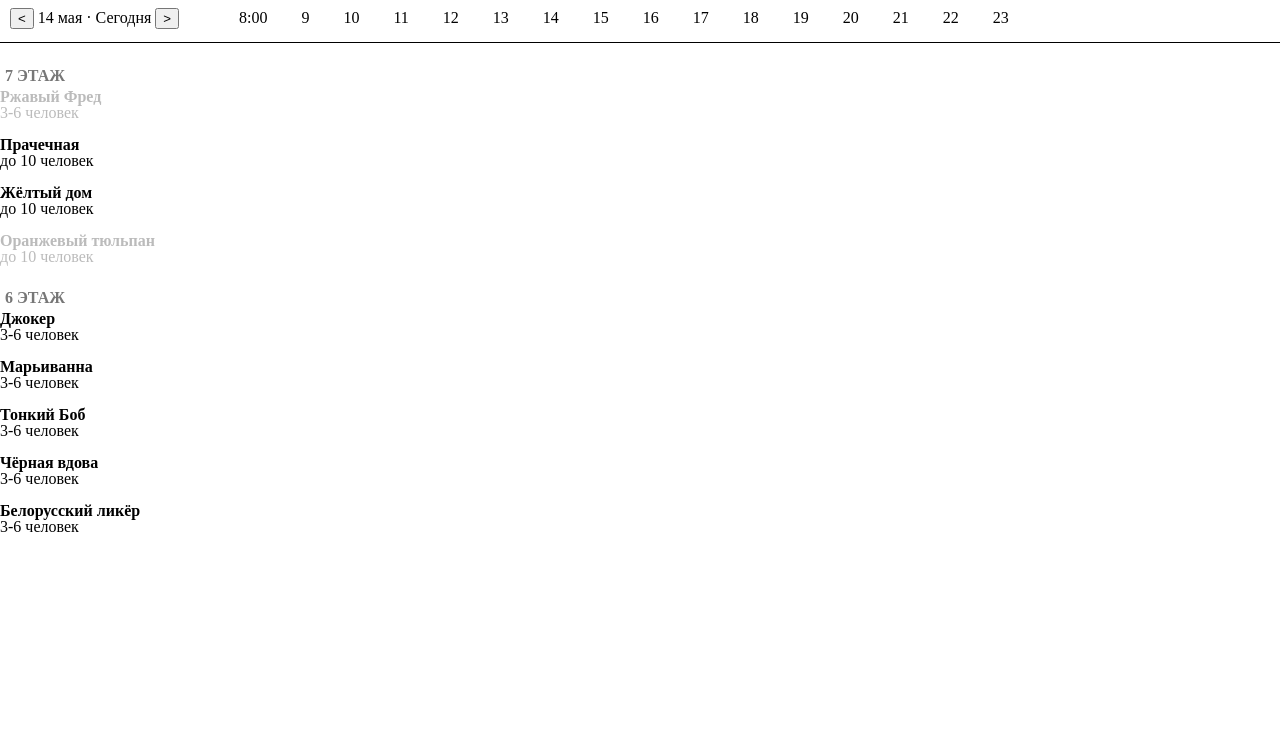
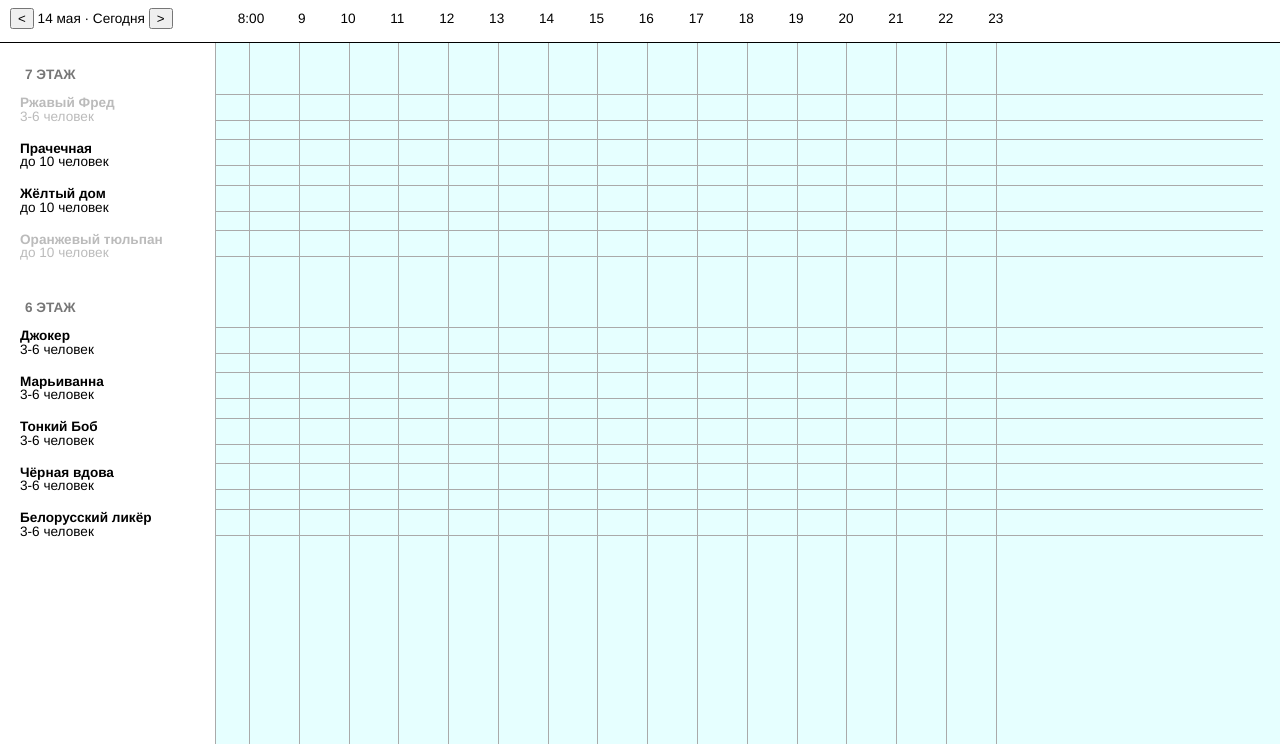
Before and after one commit to maksimn/shri2018, a plain HTML site: page web-design/meetingRooms.html in a window 1280 px wide. Shown: the part 56-800 px from the top of the page. Drawn offline with Linux system fonts and the light colour scheme.

Commit message:
basic timetable grid

```diff
--- a/web-design/meetingRooms.css
+++ b/web-design/meetingRooms.css
@@ -77,17 +77,25 @@ table {
 
 .meeting-room-list__hour {
     display: inline-block;
-    padding: 0 15px;
+    padding: 0 15px 0 16px;
+}
+
+.meeting-room-list__hour-first {
+    padding: 0 14px 0 14px;
 }
 
 .meeting-room-list__floor {
     font-weight: 700;
     color: #777;
-    margin: 25px 5px 5px;
+    margin: 25px 5px 12px;
+    padding-left: 20px;
 }
 
 .meeting-room-list__room {
+    display: inline-block;
+    padding-left: 20px;
     margin-bottom: 16px;
+    width: 192px;
 }
 
 .meeting-room-list__room_busy {
@@ -97,3 +105,41 @@ table {
 .meeting-room-list__room-name {
     font-weight: 700;
 }
+
+.meeting-timetable-grid {
+    position: absolute;
+    top: 98px;
+    left: 215px;
+    min-height: calc(100vh - 98px);
+    border-left: 1px solid #aaa;
+    background-color: #e6ffff;
+    z-index: -1;
+}
+
+.meeting-timetable-column {
+    border-right: 1px solid #aaa;
+    display: inline-block;
+    min-height: calc(100vh - 98px);
+    width: 45px;
+}
+
+.meeting-timetable-column:first-child {
+    width: 33px;
+}
+
+.meeting-timetable-column:last-child {
+    width: calc(100vw - 1000px);
+}
+
+.meeting-room-list__room-timetable {
+    display: inline-block;
+    min-width: calc(100vw - 233px);
+    height: 25px;
+    border-top: 1px solid #aaa;
+    border-bottom: 1px solid #aaa;
+}
+
+body {
+    font-family: Helvetica, Verdana, sans-serif;
+    font-size: .85em;
+}
--- a/web-design/meetingRooms.html
+++ b/web-design/meetingRooms.html
@@ -22,7 +22,7 @@
             14 мая &middot; Сегодня
             <button>&gt;</button>
         </div>
-        <div class="meeting-room-list__hour">8:00</div>
+        <div class="meeting-room-list__hour meeting-room-list__hour-first">8:00</div>
         <div class="meeting-room-list__hour">9</div>
         <div class="meeting-room-list__hour">10</div>
         <div class="meeting-room-list__hour">11</div>
@@ -45,48 +45,104 @@
             7 ЭТАЖ
         </div>
 
+        <div class="meeting-room-list__room-wrapper">
             <div class="meeting-room-list__room meeting-room-list__room_busy">
                 <div class="meeting-room-list__room-name">Ржавый Фред</div>
                 <div>3-6 человек</div>
             </div>
+            <div class="meeting-room-list__room-timetable">
+            </div>
+        </div>
+
+        <div class="meeting-room-list__room-wrapper">
             <div class="meeting-room-list__room">
                 <div class="meeting-room-list__room-name">Прачечная</div>
                 <div>до 10 человек</div>
             </div>
+            <div class="meeting-room-list__room-timetable">
+            </div>
+        </div>
+        <div class="meeting-room-list__room-wrapper">
             <div class="meeting-room-list__room">
                 <div class="meeting-room-list__room-name">Жёлтый дом</div>
                 <div>до 10 человек</div>
             </div>
+            <div class="meeting-room-list__room-timetable">
+            </div>
+        </div>
+        <div class="meeting-room-list__room-wrapper">
             <div class="meeting-room-list__room meeting-room-list__room_busy">
                 <div class="meeting-room-list__room-name">Оранжевый тюльпан</div>
                 <div>до 10 человек</div>
+            </div>
+            <div class="meeting-room-list__room-timetable">
+            </div>
         </div>
 
         <div class="meeting-room-list__floor">
             6 ЭТАЖ
         </div>
 
+        <div class="meeting-room-list__room-wrapper">
             <div class="meeting-room-list__room">
                 <div class="meeting-room-list__room-name">Джокер</div>
                 <div>3-6 человек</div>
             </div>
+            <div class="meeting-room-list__room-timetable">
+            </div>
+        </div>
+        <div class="meeting-room-list__room-wrapper">
             <div class="meeting-room-list__room">
                 <div class="meeting-room-list__room-name">Марьиванна</div>
                 <div>3-6 человек</div>
             </div>
+            <div class="meeting-room-list__room-timetable">
+            </div>
+        </div>
+        <div class="meeting-room-list__room-wrapper">
             <div class="meeting-room-list__room">
                 <div class="meeting-room-list__room-name">Тонкий Боб</div>
                 <div>3-6 человек</div>
             </div>
+            <div class="meeting-room-list__room-timetable">
+            </div>
+        </div>
+        <div class="meeting-room-list__room-wrapper">
             <div class="meeting-room-list__room">
                 <div class="meeting-room-list__room-name">Чёрная вдова</div>
                 <div>3-6 человек</div>
             </div>
+            <div class="meeting-room-list__room-timetable">
+            </div>
+        </div>
+        <div class="meeting-room-list__room-wrapper">
             <div class="meeting-room-list__room">
                 <div class="meeting-room-list__room-name">Белорусский ликёр</div>
                 <div>3-6 человек</div>
             </div>
+            <div class="meeting-room-list__room-timetable">
+            </div>
+        </div>
+    </div>
 
+    <div class="meeting-timetable-grid">
+        <div class="meeting-timetable-column"></div>
+        <div class="meeting-timetable-column"></div>
+        <div class="meeting-timetable-column"></div>
+        <div class="meeting-timetable-column"></div>
+        <div class="meeting-timetable-column"></div>
+        <div class="meeting-timetable-column"></div>
+        <div class="meeting-timetable-column"></div>
+        <div class="meeting-timetable-column"></div>
+        <div class="meeting-timetable-column"></div>
+        <div class="meeting-timetable-column"></div>
+        <div class="meeting-timetable-column"></div>
+        <div class="meeting-timetable-column"></div>
+        <div class="meeting-timetable-column"></div>
+        <div class="meeting-timetable-column"></div>
+        <div class="meeting-timetable-column"></div>
+        <div class="meeting-timetable-column"></div>
+        <div class="meeting-timetable-column"></div>
     </div>
 
 </body>
```
Lines whose indentation alone changed are shown as unchanged.
